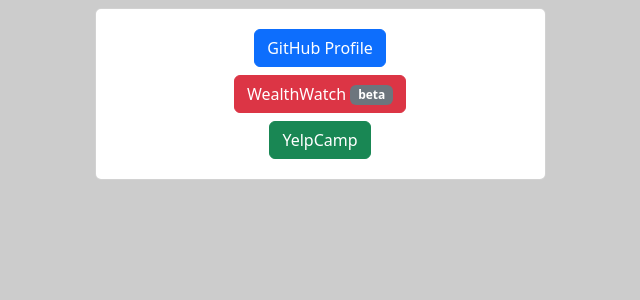
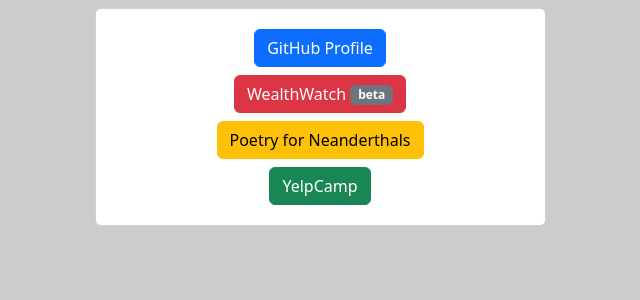
Before and after one commit to aditya-arcot/Portfolio-Website, an Angular app: page / in a window 1280 px wide. Shown: the top 300 px of the page, without its empty margins (320-960 px from the left). Built offline with nearby package versions, Linux system fonts and the light colour scheme.

Commit message:
add poetry for neanderthals link

```diff
--- a/src/app/app.component.html
+++ b/src/app/app.component.html
@@ -24,6 +24,13 @@
                             <span class="badge text-bg-secondary">beta</span>
                         </a>
                         <a
+                            href="https://poetry-for-neanderthals.aarcot.com/"
+                            class="btn btn-warning m-1"
+                            target="_blank"
+                        >
+                            Poetry for Neanderthals
+                        </a>
+                        <a
                             href="https://yelpcamp.aarcot.com/"
                             class="btn btn-success m-1"
                             target="_blank"
```
